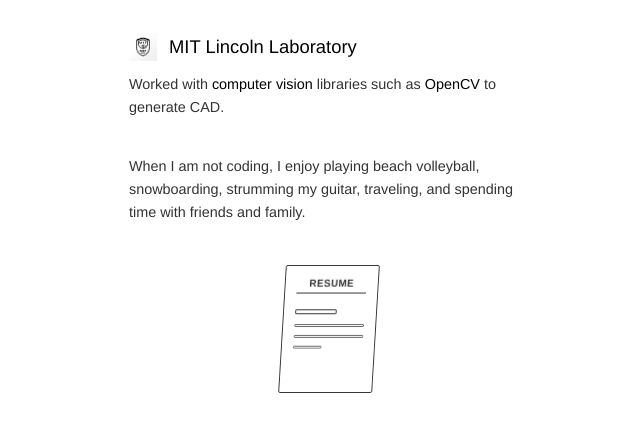
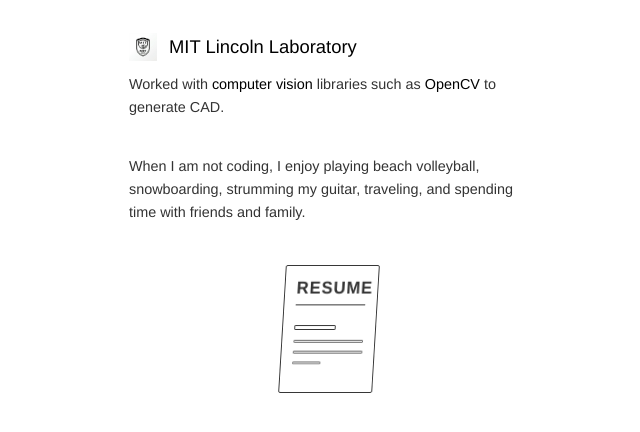
Before and after one commit to nathanjcx/nathanjcx.github.io, a plain HTML site: page index.html in a window 1280 px wide. Shown: the part 542-974 px from the top of the page, without its empty margins (311-951 px from the left). Drawn offline with Linux system fonts and the light colour scheme.

Commit message:
Make RESUME text on 3D animation larger

```diff
--- a/styles.css
+++ b/styles.css
@@ -273,14 +273,14 @@ body {
 }
 
 .resume-text-label {
-    font-size: 0.65em;
+    font-size: 1.1em;
     font-weight: 800;
     color: var(--text-color);
     text-align: center;
-    margin-bottom: 8px;
-    letter-spacing: 0.5px;
+    margin-bottom: 12px;
+    letter-spacing: 1px;
     border-bottom: 1px solid var(--text-color);
-    padding-bottom: 4px;
+    padding-bottom: 6px;
 }
 
 [data-theme="dark"] .resume-preview-3d {
```
